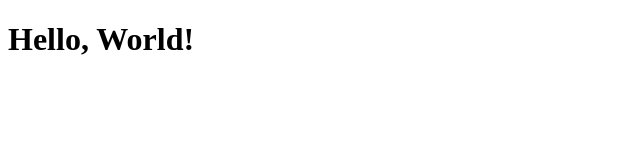
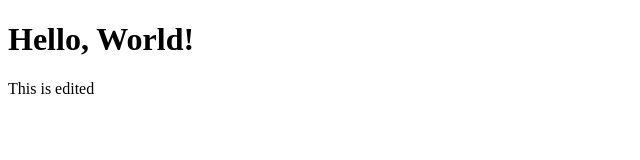
Before and after one commit to DomDjr/CS3338-first-project, a plain HTML site: page index.html in a window 1280 px wide. Shown: the whole page, without its empty margins (0-640 px from the left). Drawn offline with Linux system fonts and the light colour scheme.

Commit message:
Update index.html

```diff
--- a/index.html
+++ b/index.html
@@ -7,5 +7,6 @@
 </head>
 <body>
     <h1>Hello, World!</h1>
+    <p>This is edited</p>
 </body>
 </html>
```
